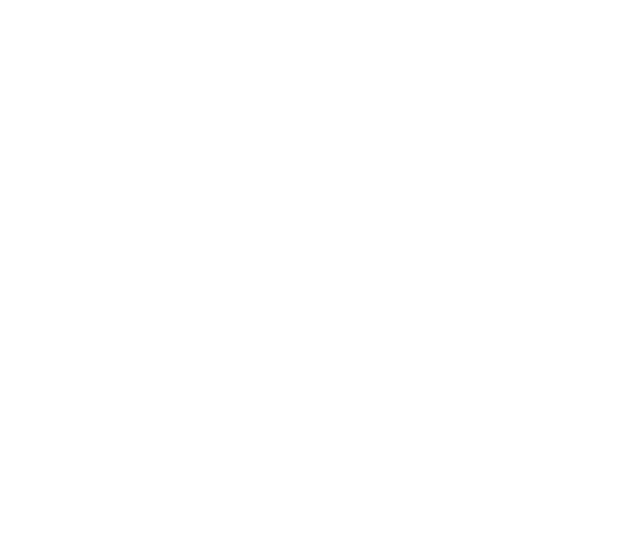
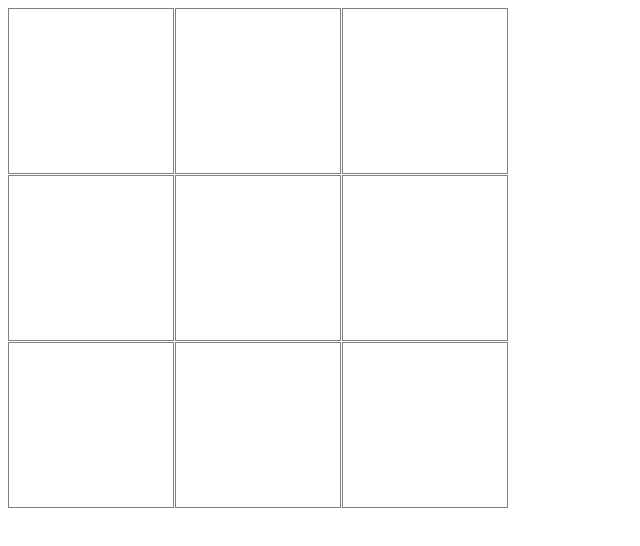
Before and after one commit to Museale/tic-tac-toe, a plain HTML site: page index.html in a window 1280 px wide. Shown: the whole page, without its empty margins (0-640 px from the left). Drawn offline with Linux system fonts and the light colour scheme.

Commit message:
board setup

```diff
--- a/index.html
+++ b/index.html
@@ -5,12 +5,20 @@
     <meta http-equiv="X-UA-Compatible" content="IE=edge">
     <meta name="viewport" content="width=device-width, initial-scale=1.0">
     <title>Tic-Tac-Toe</title>
-    <script src="script.js"></script>
+    <script src="script.js" defer></script>
     <link rel="stylesheet" href="style.css">
 </head>
 <body>
     <div id="gameboard-container">
-
+         <div></div>
+         <div></div>
+         <div></div>
+         <div></div>
+         <div></div>
+         <div></div>
+         <div></div>
+         <div></div>
+         <div></div>
     </div>
 </body>
 </html>
--- a/script.js
+++ b/script.js
@@ -1,79 +1,25 @@
+const Gameboard = (() => {
+  let board = {
+    cells: [],
+  }
 
-// Gameboard module
-const GameBoardModule = (() => {
-    let gameBoard = {
-      gameBoardArr:  (() => {
-        let gameBoardCells = [];
-        for (let i = 0; i < 9; i++) {
-          let cell = document.createElement('div');
-          cell.classList.add('cell');
-          gameBoardCells.push(cell);
-          }
-        console.log(gameBoardCells)
-      })(),
-      }
-     return {
-      gameBoard
-     }
+  return {
+    board
+  }
+})();
 
-  })();
+const placeCells = (() => {
+ const container = document.querySelectorAll("#gameboard-container > div");
+ let index = 0;
 
-// Player factory module
-const playerFactory = (username, number) => {
-
-  const greetPlayer = () => console.log(`Good luck! ${username}. You are the ${number} player.`);
-  return {
-      username,
-      number,
-      greetPlayer
-  };
-};
-
-const playerOne = playerFactory ('Player One', 1);
-const playerTwo = playerFactory('Player Two', 2);
-
-playerOne.greetPlayer();
-playerTwo.greetPlayer();
-
-// Gameplay module
-
-const GamePlay = (() => {
-    let play = {
-
-    }
-})();
-// DisplayController module
-
-
-
-
-
-
-
-
-
-
-
-
-
-
-
-
-
-
-
-
-
-
-
-
-
-
-
-
-
-
-
-
-
-// //Write a factory function for players
+Array.from(container).forEach(element => {
+  element.id = index++;
+  Gameboard.board.cells.push(element);
+  element.classList.add('board')
+    element.addEventListener('click', (e) => {
+      console.log(e.target)
+      });
+      console.log(Gameboard.board.cells);
+  });
+}
+)();
--- a/style.scss
+++ b/style.scss
@@ -0,0 +1,13 @@
+#gameboard-container {
+    display: grid;
+    width: 500px;
+    height: 500px;
+    grid-template-columns: repeat(3,1fr);
+    grid-template-rows: repeat(3, 1fr);
+    gap: 1px;
+
+}
+
+#gameboard-container > div {
+    border: 1px solid gray;
+}
```
Also changed, not shown: style.css, 1 other file.
